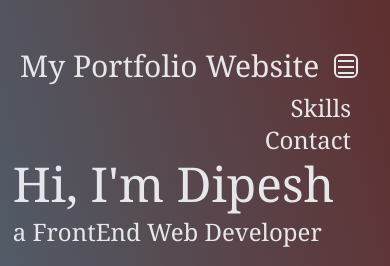
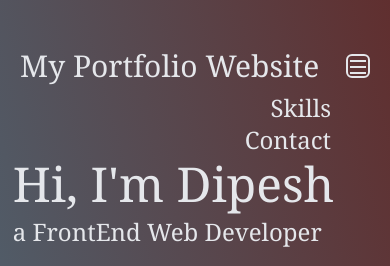
Before and after one commit to Dipesh1322/Portfolio, a plain HTML site: page index.html in a window 390 px wide. Both pictures are taken after a click on the button 352 px from the left and 66 px from the top of the page. Shown: the top 266 px of the page. Drawn offline with nearby package versions, Linux system fonts and the light colour scheme.

Commit message:
Final Sliding Menu

```diff
--- a/index.html
+++ b/index.html
@@ -23,7 +23,7 @@
             <li><a href="#skills">Skills</a></li>
             <li><a href="#contact">Contact</a></li>
         </ul>
-        <button class="mobileMenuButton pr-3 lg:hidden">
+        <button class="mobileMenuButton lg:hidden">
             <div class="w-6 h-6 space-y-1 text-gray-200 hover:cursor-pointer border-gray-200 border-2 rounded-md">
                 <div class="ml-0.5 mt-1 w-4 h-0.5 hover:ml-0.5 hover:mt-1 hover:w-4 hover:h-0.5 bg-gray-200"></div>
                 <div class="ml-0.5 w-4 h-0.5 hover:ml-0.5 hover:w-4 hover:h-0.5 bg-gray-200"></div>
@@ -33,8 +33,8 @@
     </nav>
     <div class="h-7">
         <div class="-mt-10">
-            <div class="mobileMenu hidden lg:hidden">
-                <ul class="justify-end grid">
+            <div class="mobileMenu hidden  lg:hidden">
+                <ul class="justify-end pr-5 grid">
                     <li><a class="text-2xl float-right" href="#skills">Skills</a></li>
                     <li><a class="text-2xl" href="#contact">Contact</a></li>
                 </ul>
```
